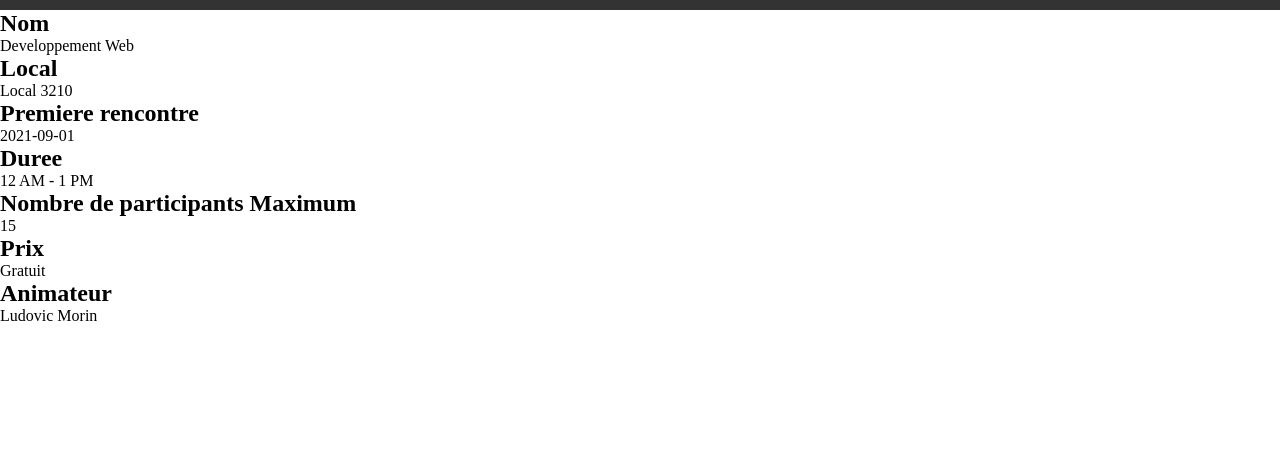
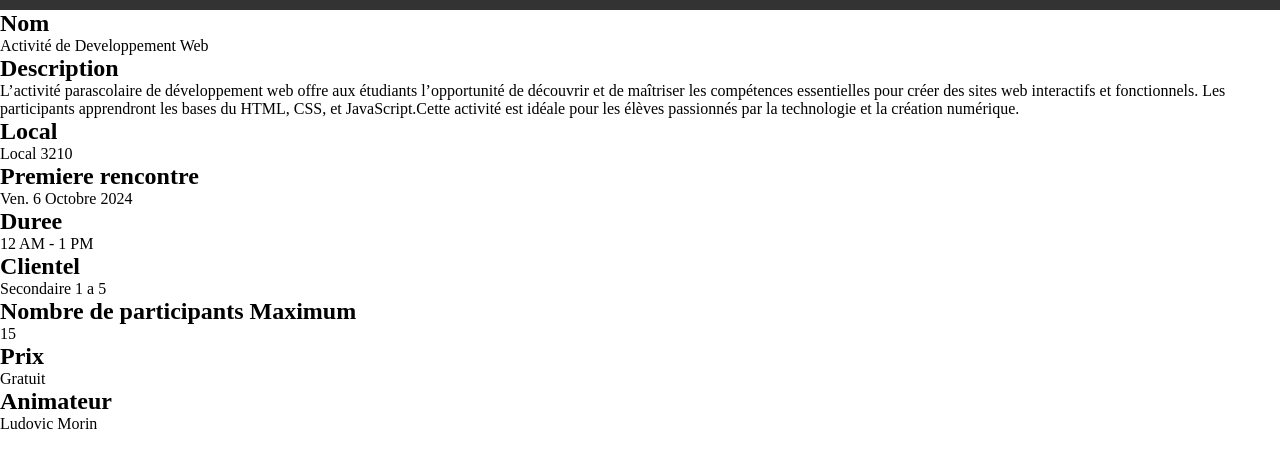
Before and after one commit to Activite-Web-Dev/Site-Web, a plain HTML site: page static/pages/web-dev/index.html in a window 1280 px wide. Shown: the part 54-522 px from the top of the page. Drawn offline with Linux system fonts and the light colour scheme; files that its build step writes are made by us from their sources.

Commit message:
Update CSS for web-dev index page

```diff
--- a/static/css/index.css
+++ b/static/css/index.css
@@ -24,6 +24,8 @@ main div .activite a{
     cursor: pointer;
     width: 10rem;
     height: 9rem;
+    color: black;
+    text-decoration: none;
 }
 main div .activite a:hover{
     background-color: hsl(240 4.8% 95.9%);
--- a/static/pages/web-dev/index.html
+++ b/static/pages/web-dev/index.html
@@ -15,13 +15,17 @@
         <div id="info">
             <div>
                 <h2>Nom</h2>
-                <p>Developpement Web</p>
+                <p>Activité de Developpement Web</p>
+                <h2>Description</h2>
+                <p>L’activité parascolaire de développement web offre aux étudiants l’opportunité de découvrir et de maîtriser les compétences essentielles pour créer des sites web interactifs et fonctionnels. Les participants apprendront les bases du HTML, CSS, et JavaScript.Cette activité est idéale pour les élèves passionnés par la technologie et la création numérique.</p>
                 <h2>Local</h2>
                 <p>Local 3210</p>
                 <h2>Premiere rencontre</h2>
-                <p>2021-09-01</p>
+                <p>Ven. 6 Octobre 2024</p>
                 <h2>Duree</h2>
                 <p>12 AM - 1 PM</p>
+                <h2>Clientel</h2>
+                <p>Secondaire 1 a 5</p>
                 <h2>Nombre de participants Maximum</h2>
                 <p>15</p>
                 <h2>Prix</h2>
```
